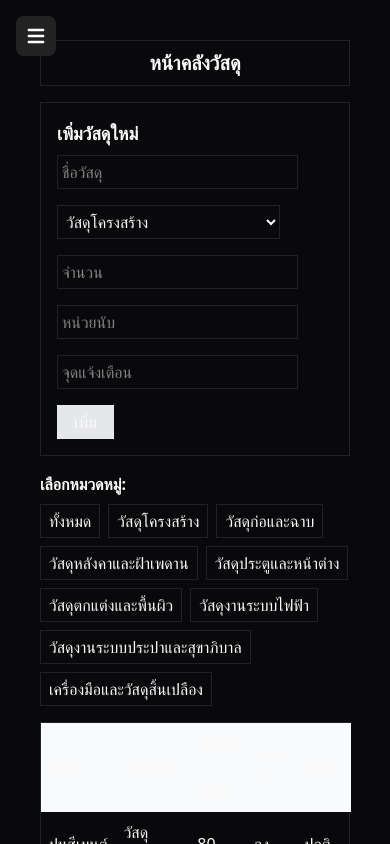
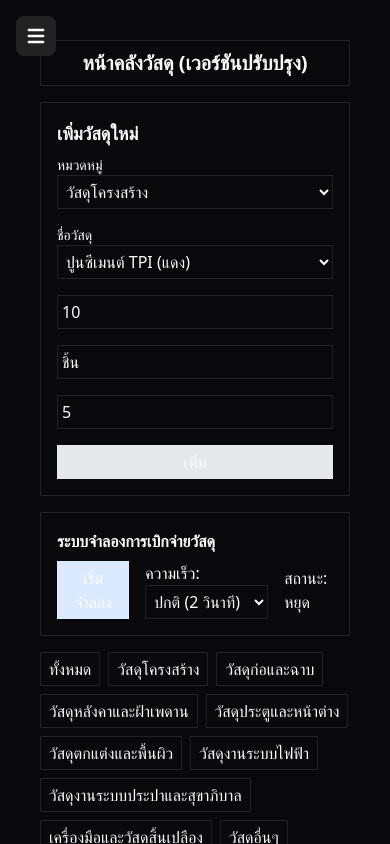
Before and after one commit to TimeSuwichak/Final, a React (Vite) app in the folder techjob-ts/: page /admin/Material in a window 390 px wide. Built offline with nearby package versions, Linux system fonts and the light colour scheme.

Commit message:
hilight btn admin nav update

```diff
--- a/techjob-ts/src/pages/admin/Material.tsx
+++ b/techjob-ts/src/pages/admin/Material.tsx
@@ -1,164 +1,257 @@
 // MaterialPage.tsx
 
-import React, { useState, useMemo } from 'react';
+import React, { useState, useMemo, useEffect, useRef } from 'react';
 
-// (1) กำหนด Type ของหมวดหมู่วัสดุ เพื่อให้เลือกใช้ได้สะดวกและไม่ผิดพลาด
-type MaterialCategory = 'วัสดุโครงสร้าง' | 'วัสดุก่อและฉาบ' | 'วัสดุหลังคาและฝ้าเพดาน' | 'วัสดุประตูและหน้าต่าง' | 'วัสดุตกแต่งและพื้นผิว' | 'วัสดุงานระบบไฟฟ้า' | 'วัสดุงานระบบประปาและสุขาภิบาล' | 'เครื่องมือและวัสดุสิ้นเปลือง';
+// (1) กำหนด Type ของหมวดหมู่วัสดุ เพิ่ม 'วัสดุอื่นๆ' สำหรับของที่ผู้ใช้เพิ่มเอง
+type MaterialCategory = 'วัสดุโครงสร้าง' | 'วัสดุก่อและฉาบ' | 'วัสดุหลังคาและฝ้าเพดาน' | 'วัสดุประตูและหน้าต่าง' | 'วัสดุตกแต่งและพื้นผิว' | 'วัสดุงานระบบไฟฟ้า' | 'วัสดุงานระบบประปาและสุขาภิบาล' | 'เครื่องมือและวัสดุสิ้นเปลือง' | 'วัสดุอื่นๆ';
 
-// (2) กำหนด Type (Interface) ของข้อมูลวัสดุแต่ละชิ้น
-// เปรียบเสมือนพิมพ์เขียวข้อมูลว่าวัสดุ 1 ชิ้นต้องมีข้อมูลอะไรบ้าง
+// (2) Interface ของ Material ยังคงเหมือนเดิม
 interface Material {
   id: number;
   name: string;
   category: MaterialCategory;
   quantity: number;
-  unit: string; // หน่วยนับ เช่น ชิ้น, เมตร, ถุง, กล่อง
-  lowStockThreshold: number; // จำนวนที่แจ้งเตือนว่าของใกล้หมด
+  unit: string;
+  lowStockThreshold: number;
 }
 
-// (3) สร้างข้อมูลวัสดุตัวอย่าง (Mock Data)
-// ในสถานการณ์จริง ข้อมูลส่วนนี้จะมาจากฐานข้อมูลหรือ API
-const sampleMaterials: Material[] = [
-  { id: 1, name: 'ปูนซีเมนต์', category: 'วัสดุโครงสร้าง', quantity: 80, unit: 'ถุง', lowStockThreshold: 50 },
+// (3) *** ใหม่: สร้างรายการวัสดุที่กำหนดไว้ล่วงหน้าตามแต่ละหมวดหมู่ ***
+// นี่คือฐานข้อมูลความรู้ของแอปเรา ทำให้ผู้ใช้เลือกจากรายการได้เลย
+const predefinedMaterials: Record<Exclude<MaterialCategory, 'วัสดุอื่นๆ'>, string[]> = {
+    'วัสดุโครงสร้าง': ['ปูนซีเมนต์ TPI (แดง)', 'ทรายหยาบ', 'หินคลุก', 'เหล็กเส้น DB12', 'เหล็กกล่อง 4x2 นิ้ว'],
+    'วัสดุก่อและฉาบ': ['อิฐมอญ', 'อิฐมวลเบา G4', 'ปูนก่อสำเร็จ', 'ปูนฉาบสำเร็จ'],
+    'วัสดุหลังคาและฝ้าเพดาน': ['กระเบื้องลอนคู่', 'แผ่นเมทัลชีท', 'ฉนวนกันความร้อน Stay Cool', 'แผ่นยิปซัม 9มม.', 'โครงซีลายน์'],
+    'วัสดุประตูและหน้าต่าง': ['วงกบไม้สังเคราะห์', 'บานประตู HDF', 'หน้าต่างอลูมิเนียมสำเร็จรูป', 'ลูกบิดประตู', 'บานพับ'],
+    'วัสดุตกแต่งและพื้นผิว': ['สีทาภายใน TOA', 'สีทาภายนอก Jotun', 'กระเบื้องแกรนิตโต้ 60x60', 'กาวซีเมนต์ (ปูกระเบื้อง)', 'ยาแนว'],
+    'วัสดุงานระบบไฟฟ้า': ['สายไฟ VAF 2x2.5', 'ท่อร้อยสายไฟ PVC (เหลือง)', 'สวิตช์ไฟ', 'ปลั๊กไฟ', 'ตู้คอนซูมเมอร์'],
+    'วัสดุงานระบบประปาและสุขาภิบาล': ['ท่อ PVC 4 หุน (ฟ้า)', 'ก๊อกน้ำ', 'ข้องอ 90 องศา', 'สามทาง', 'โถสุขภัณฑ์'],
+    'เครื่องมือและวัสดุสิ้นเปลือง': ['สกรูเกลียวปล่อย 1 นิ้ว', 'ตะปู', 'ใบตัดเหล็ก 4 นิ้ว', 'ถุงมือผ้า', 'แปรงทาสี'],
+};
+
+// (4) สร้าง Array ของหมวดหมู่ทั้งหมดสำหรับใช้ใน Dropdown
+const categories = Object.keys(predefinedMaterials) as Exclude<MaterialCategory, 'วัสดุอื่นๆ'>[];
+
+// ข้อมูลเริ่มต้นบางส่วน
+const initialMaterials: Material[] = [
+  { id: 1, name: 'ปูนซีเมนต์ TPI (แดง)', category: 'วัสดุโครงสร้าง', quantity: 80, unit: 'ถุง', lowStockThreshold: 50 },
   { id: 2, name: 'อิฐมอญ', category: 'วัสดุก่อและฉาบ', quantity: 4500, unit: 'ก้อน', lowStockThreshold: 5000 },
   { id: 3, name: 'สายไฟ VAF 2x2.5', category: 'วัสดุงานระบบไฟฟ้า', quantity: 8, unit: 'ม้วน', lowStockThreshold: 10 },
-  { id: 4, name: 'สีทาภายใน', category: 'วัสดุตกแต่งและพื้นผิว', quantity: 15, unit: 'ถัง', lowStockThreshold: 20 },
-  { id: 5, name: 'สกรูเกลียวปล่อย 1 นิ้ว', category: 'เครื่องมือและวัสดุสิ้นเปลือง', quantity: 45, unit: 'กล่อง', lowStockThreshold: 50 },
-  { id: 6, name: 'ท่อ PVC 4 หุน', category: 'วัสดุงานระบบประปาและสุขาภิบาล', quantity: 120, unit: 'เส้น', lowStockThreshold: 100 },
+  { id: 4, name: 'สีทาภายใน TOA', category: 'วัสดุตกแต่งและพื้นผิว', quantity: 15, unit: 'ถัง', lowStockThreshold: 20 },
 ];
 
-// (4) สร้าง Array ของหมวดหมู่ทั้งหมด เพื่อนำไปสร้างปุ่ม Filter
-const categories: MaterialCategory[] = ['วัสดุโครงสร้าง', 'วัสดุก่อและฉาบ', 'วัสดุหลังคาและฝ้าเพดาน', 'วัสดุประตูและหน้าต่าง', 'วัสดุตกแต่งและพื้นผิว', 'วัสดุงานระบบไฟฟ้า', 'วัสดุงานระบบประปาและสุขาภิบาล', 'เครื่องมือและวัสดุสิ้นเปลือง'];
+const MaterialPage = () => {
+  // (5) State จัดการข้อมูลหลัก และการกรอง
+  const [materials, setMaterials] = useState<Material[]>(initialMaterials);
+  const [selectedCategoryFilter, setSelectedCategoryFilter] = useState<MaterialCategory | 'ทั้งหมด'>('ทั้งหมด');
+
+  // (6) *** ใหม่: State ที่ซับซ้อนขึ้นสำหรับจัดการฟอร์มเพิ่มวัสดุ ***
+  const [formCategory, setFormCategory] = useState<Exclude<MaterialCategory, 'วัสดุอื่นๆ'>>(categories[0]);
+  const [formMaterialName, setFormMaterialName] = useState<string>(predefinedMaterials[categories[0]][0]);
+  const [customMaterialName, setCustomMaterialName] = useState('');
+  const [formQuantity, setFormQuantity] = useState('10');
+  const [formUnit, setFormUnit] = useState('ชิ้น');
+  const [formThreshold, setFormThreshold] = useState('5');
+
+  // (7) *** ใหม่: State สำหรับระบบจำลอง ***
+  const [isSimulationRunning, setIsSimulationRunning] = useState(false);
+  const [simulationSpeed, setSimulationSpeed] = useState(2000); // ms (2 วินาที)
+  const simulationIntervalRef = useRef<NodeJS.Timeout | null>(null); // useRef สำหรับเก็บ ID ของ interval
+
+  // (8) ฟังก์ชันสำหรับเพิ่มวัสดุใหม่ (ปรับปรุงให้รองรับทั้งแบบเลือกและแบบกำหนดเอง)
+  const handleAddMaterial = (e: React.FormEvent) => {
+    e.preventDefault();
+
+    // ตรวจสอบว่ากำลังเพิ่มวัสดุแบบกำหนดเองหรือไม่
+    const isCustom = formMaterialName === 'CUSTOM';
+    const name = isCustom ? customMaterialName : formMaterialName;
+    const category = isCustom ? 'วัสดุอื่นๆ' : formCategory;
+
+    if (!name.trim()) {
+        alert("กรุณากรอกชื่อวัสดุ");
+        return;
+    }
+
+    const newMaterial: Material = {
+      id: Date.now(),
+      name,
+      category,
+      quantity: parseInt(formQuantity, 10) || 0,
+      unit: formUnit,
+      lowStockThreshold: parseInt(formThreshold, 10) || 0,
+    };
+
+    setMaterials(prev => [...prev, newMaterial]);
+  };
+
+  // (9) *** ใหม่: ฟังก์ชันสำหรับกดปุ่ม "เบิก/สั่งซื้อ" ***
+  // ในที่นี้จะทำการจำลองการเติมสต็อกให้เต็ม
+  const handleRestockMaterial = (materialId: number) => {
+    setMaterials(prevMaterials =>
+      prevMaterials.map(material =>
+        material.id === materialId
+          ? { ...material, quantity: material.lowStockThreshold + 50 } // เติมของให้มากกว่าจุดแจ้งเตือน 50 หน่วย
+          : material
+      )
+    );
+  };
+
+  // (10) *** ใหม่: Logic ของระบบจำลองการใช้สต็อกด้วย useEffect ***
+  useEffect(() => {
+    // ถ้า isSimulationRunning เป็น false ให้เคลียร์ interval แล้วหยุดการทำงาน
+    if (!isSimulationRunning) {
+      if (simulationIntervalRef.current) {
+        clearInterval(simulationIntervalRef.current);
+      }
+      return;
+    }
+
+    // ถ้า isSimulationRunning เป็น true ให้สร้าง interval ขึ้นมา
+    simulationIntervalRef.current = setInterval(() => {
+      setMaterials(prev => {
+        if (prev.length === 0) return [];
+        // สุ่ม index ของวัสดุที่จะลดจำนวน
+        const randomIndex = Math.floor(Math.random() * prev.length);
+        // สุ่มจำนวนที่จะลด (1-5 หน่วย)
+        const amountToDecrease = Math.floor(Math.random() * 5) + 1;
+
+        return prev.map((material, index) => {
+          if (index === randomIndex) {
+            const newQuantity = Math.max(0, material.quantity - amountToDecrease); // ไม่ให้ติดลบ
+            return { ...material, quantity: newQuantity };
+          }
+          return material;
+        });
+      });
+    }, simulationSpeed);
+
+    // *** Cleanup Function: ส่วนที่สำคัญมาก ***
+    // ฟังก์ชันนี้จะถูกเรียกเมื่อ component ถูก unmount หรือเมื่อ dependencies (isSimulationRunning, simulationSpeed) เปลี่ยนไป
+    // เพื่อป้องกัน memory leak จาก interval ที่ทำงานค้างอยู่
+    return () => {
+      if (simulationIntervalRef.current) {
+        clearInterval(simulationIntervalRef.current);
+      }
+    };
+  }, [isSimulationRunning, simulationSpeed]);
 
 
-const MaterialPage = () => {
+  // (11) กรองข้อมูลสำหรับแสดงในตาราง (เหมือนเดิม)
+  const filteredMaterials = useMemo(() => {
+    if (selectedCategoryFilter === 'ทั้งหมด') return materials;
+    return materials.filter(m => m.category === selectedCategoryFilter);
+  }, [materials, selectedCategoryFilter]);
 
-  // (5) สร้าง State สำหรับจัดการข้อมูลในหน้านี้
-  // materials: เก็บรายการวัสดุทั้งหมด
-  const [materials, setMaterials] = useState<Material[]>(sampleMaterials);
-  // selectedCategory: เก็บหมวดหมู่ที่ผู้ใช้เลือกสำหรับกรองข้อมูล
-  const [selectedCategory, setSelectedCategory] = useState<MaterialCategory | 'ทั้งหมด'>('ทั้งหมด');
-
-  // (6) สร้าง State สำหรับเก็บข้อมูลจากฟอร์ม "เพิ่มวัสดุ"
-  // ใช้ object เดียวเพื่อจัดการ state ของฟอร์มทั้งหมดให้ง่ายขึ้น
-  const [newMaterialForm, setNewMaterialForm] = useState({
-      name: '',
-      category: categories[0], // ตั้งค่าเริ่มต้นเป็นหมวดหมู่แรก
-      quantity: '0',
-      unit: '',
-      lowStockThreshold: '10'
-  });
-
-  // (7) ฟังก์ชันสำหรับจัดการการเปลี่ยนแปลงข้อมูลในฟอร์ม
-  // เมื่อผู้ใช้พิมพ์หรือเลือกข้อมูลในฟอร์ม มันจะอัปเดต state `newMaterialForm`
-  const handleFormChange = (e: React.ChangeEvent<HTMLInputElement | HTMLSelectElement>) => {
-      const { name, value } = e.target;
-      setNewMaterialForm(prevState => ({
-          ...prevState,
-          [name]: value
-      }));
-  };
-
-  // (8) ฟังก์ชันสำหรับเพิ่มวัสดุใหม่เมื่อกดปุ่ม "เพิ่ม"
-  const handleAddMaterial = (e: React.FormEvent) => {
-      e.preventDefault(); // ป้องกันไม่ให้หน้าเว็บโหลดใหม่เมื่อกด submit form
-
-      const newMaterial: Material = {
-          id: Date.now(), // ใช้ timestamp ปัจจุบันเป็น ID ชั่วคราว (ในแอปจริงควรใช้ ID จากฐานข้อมูล)
-          name: newMaterialForm.name,
-          category: newMaterialForm.category as MaterialCategory,
-          quantity: parseInt(newMaterialForm.quantity, 10), // แปลง string เป็น number
-          unit: newMaterialForm.unit,
-          lowStockThreshold: parseInt(newMaterialForm.lowStockThreshold, 10),
-      };
-
-      // เพิ่มวัสดุใหม่เข้าไปใน state `materials`
-      setMaterials(prevMaterials => [...prevMaterials, newMaterial]);
-
-      // ล้างค่าในฟอร์ม (ยังไม่ได้ทำในโค้ดนี้เพื่อให้ง่าย)
-  };
-
-  // (9) กรองข้อมูลวัสดุตามหมวดหมู่ที่เลือก
-  // ใช้ useMemo เพื่อให้การกรองนี้ทำงานเมื่อ `materials` หรือ `selectedCategory` เปลี่ยนแปลงเท่านั้น
-  // ช่วยเพิ่มประสิทธิภาพ (Performance) ไม่ให้ต้องกรองใหม่ทุกครั้งที่ re-render
-  const filteredMaterials = useMemo(() => {
-    if (selectedCategory === 'ทั้งหมด') {
-      return materials;
-    }
-    return materials.filter(material => material.category === selectedCategory);
-  }, [materials, selectedCategory]);
-
+  // (12) *** ใหม่: รายการวัสดุใน Dropdown จะเปลี่ยนตามหมวดหมู่ที่เลือกในฟอร์ม ***
+  const materialOptions = useMemo(() => {
+      return predefinedMaterials[formCategory] || [];
+  }, [formCategory]);
 
   return (
     <div className="p-4">
-      <p className="text-center border p-2 text-xl font-bold mb-4">หน้าคลังวัสดุ</p>
+      <p className="text-center border p-2 text-xl font-bold mb-4">หน้าคลังวัสดุ (เวอร์ชันปรับปรุง)</p>
 
-      {/* === ส่วนฟอร์มสำหรับเพิ่มวัสดุ === */}
+      {/* === ส่วนฟอร์มสำหรับเพิ่มวัสดุ (ปรับปรุงใหม่) === */}
       <div className="border p-4 mb-4">
           <h2 className="text-lg font-bold mb-2">เพิ่มวัสดุใหม่</h2>
-          <form onSubmit={handleAddMaterial} className="flex flex-wrap gap-4 items-end">
-              <input name="name" onChange={handleFormChange} placeholder="ชื่อวัสดุ" className="border p-1"/>
-              <select name="category" onChange={handleFormChange} className="border p-1">
-                  {categories.map(cat => <option key={cat} value={cat}>{cat}</option>)}
-              </select>
-              <input name="quantity" type="number" onChange={handleFormChange} placeholder="จำนวน" className="border p-1"/>
-              <input name="unit" onChange={handleFormChange} placeholder="หน่วยนับ" className="border p-1"/>
-              <input name="lowStockThreshold" type="number" onChange={handleFormChange} placeholder="จุดแจ้งเตือน" className="border p-1"/>
-              <button type="submit" className="border px-4 py-1 bg-gray-200">เพิ่ม</button>
+          <form onSubmit={handleAddMaterial} className="grid grid-cols-1 md:grid-cols-3 lg:grid-cols-5 gap-4 items-end">
+              {/* เลือกหมวดหมู่ */}
+              <div>
+                  <label className="block text-sm font-medium">หมวดหมู่</label>
+                  <select value={formCategory} onChange={e => {
+                      setFormCategory(e.target.value as Exclude<MaterialCategory, 'วัสดุอื่นๆ'>);
+                      setFormMaterialName(predefinedMaterials[e.target.value as keyof typeof predefinedMaterials][0]); // ตั้งค่า default ของวัสดุ
+                  }} className="border p-1 w-full">
+                      {categories.map(cat => <option key={cat} value={cat}>{cat}</option>)}
+                  </select>
+              </div>
+
+              {/* เลือกชื่อวัสดุ (หรือกำหนดเอง) */}
+              <div>
+                  <label className="block text-sm font-medium">ชื่อวัสดุ</label>
+                  <select value={formMaterialName} onChange={e => setFormMaterialName(e.target.value)} className="border p-1 w-full">
+                      {materialOptions.map(name => <option key={name} value={name}>{name}</option>)}
+                      <option value="CUSTOM">-- เพิ่มวัสดุอื่น ๆ --</option>
+                  </select>
+              </div>
+
+              {/* ช่องกรอกชื่อวัสดุเอง (จะแสดงเมื่อเลือก 'เพิ่มวัสดุอื่นๆ') */}
+              {formMaterialName === 'CUSTOM' && (
+                  <div>
+                      <label className="block text-sm font-medium">ระบุชื่อวัสดุเอง</label>
+                      <input value={customMaterialName} onChange={e => setCustomMaterialName(e.target.value)} placeholder="เช่น 'กระเบื้องลายหินอ่อน'" className="border p-1 w-full"/>
+                  </div>
+              )}
+
+              {/* กรอกจำนวน, หน่วย, และจุดแจ้งเตือน */}
+              <input value={formQuantity} onChange={e => setFormQuantity(e.target.value)} type="number" placeholder="จำนวน" className="border p-1"/>
+              <input value={formUnit} onChange={e => setFormUnit(e.target.value)} placeholder="หน่วยนับ" className="border p-1"/>
+              <input value={formThreshold} onChange={e => setFormThreshold(e.target.value)} type="number" placeholder="จุดแจ้งเตือน" className="border p-1"/>
+
+              <button type="submit" className="border px-4 py-1 bg-gray-200 hover:bg-gray-300 col-span-full md:col-span-1">เพิ่ม</button>
           </form>
       </div>
 
-      {/* === ส่วนสำหรับ Filter หมวดหมู่ === */}
-      <div className="mb-4">
-        <p className="font-bold mb-2">เลือกหมวดหมู่:</p>
-        <div className="flex flex-wrap gap-2">
-          <button onClick={() => setSelectedCategory('ทั้งหมด')} className="border px-2 py-1">
-            ทั้งหมด
-          </button>
-          {categories.map(category => (
-            <button key={category} onClick={() => setSelectedCategory(category)} className="border px-2 py-1">
-              {category}
+      {/* === ส่วนควบคุมระบบจำลอง *** */}
+      <div className="border p-4 mb-4">
+        <h3 className="text-md font-bold mb-2">ระบบจำลองการเบิกจ่ายวัสดุ</h3>
+        <div className="flex items-center gap-4">
+            <button onClick={() => setIsSimulationRunning(prev => !prev)} className="border px-4 py-1 bg-blue-100">
+                {isSimulationRunning ? 'หยุดจำลอง' : 'เริ่มจำลอง'}
             </button>
-          ))}
+            <div>
+                <label>ความเร็ว: </label>
+                <select value={simulationSpeed} onChange={e => setSimulationSpeed(Number(e.target.value))} className="border p-1">
+                    <option value={3000}>ช้า (3 วินาที)</option>
+                    <option value={2000}>ปกติ (2 วินาที)</option>
+                    <option value={500}>เร็ว (0.5 วินาที)</option>
+                </select>
+            </div>
+            <p>สถานะ: {isSimulationRunning ? 'ทำงาน' : 'หยุด'}</p>
         </div>
       </div>
 
-      {/* === ส่วนตารางแสดงผล === */}
+      {/* === Filter (ใช้หมวดหมู่ทั้งหมดรวมถึง 'วัสดุอื่นๆ') === */}
+      <div className="flex flex-wrap gap-2 mb-4">
+        <button onClick={() => setSelectedCategoryFilter('ทั้งหมด')} className="border px-2 py-1">ทั้งหมด</button>
+        {[...categories, 'วัสดุอื่นๆ'].map(cat => <button key={cat} onClick={() => setSelectedCategoryFilter(cat)} className="border px-2 py-1">{cat}</button>)}
+      </div>
+
+      {/* === ตารางแสดงผล (ปรับปรุงเรื่องสีและปุ่ม) === */}
       <div className="border">
         <table className="w-full">
-          {/* หัวตาราง */}
           <thead>
-            <tr className="border-b bg-gray-50">
+            <tr className="border-b bg-muted/50"> {/* ใช้สีจาก shadcn theme: muted */}
               <th className="p-2 text-left">ชื่อวัสดุ</th>
               <th className="p-2 text-left">หมวดหมู่</th>
               <th className="p-2 text-left">จำนวนคงเหลือ</th>
-              <th className="p-2 text-left">หน่วยนับ</th>
               <th className="p-2 text-left">สถานะ</th>
+              <th className="p-2 text-left">การดำเนินการ</th>
             </tr>
           </thead>
-          {/* เนื้อหาตาราง */}
           <tbody>
-            {/* (10) วน Loop ข้อมูลที่ผ่านการกรองแล้วเพื่อสร้างแถวของตาราง */}
             {filteredMaterials.map(material => {
-
-              // (11) ตรวจสอบเงื่อนไขว่าวัสดุใกล้หมดสต็อกหรือไม่
               const isLowStock = material.quantity <= material.lowStockThreshold;
-
-              // (12) กำหนด class ให้กับแถวเมื่อของใกล้หมด เพื่อให้เห็นเด่นชัด
-              const rowClass = isLowStock ? 'bg-red-100' : '';
+              // *** ใหม่: ใช้ class ที่อิงกับ theme ของ shadcn ***
+              // bg-destructive/10 คือสีแดงโปร่งแสง 10%, text-destructive คือสีตัวอักษรแดง
+              const rowClass = isLowStock ? 'bg-destructive/10' : '';
 
               return (
                 <tr key={material.id} className={`border-b ${rowClass}`}>
                   <td className="p-2">{material.name}</td>
                   <td className="p-2">{material.category}</td>
-                  <td className="p-2">{material.quantity}</td>
-                  <td className="p-2">{material.unit}</td>
+                  <td className="p-2">{material.quantity} {material.unit}</td>
                   <td className="p-2">
-                    {/* (13) แสดงข้อความแจ้งเตือนในคอลัมน์ "สถานะ" */}
                     {isLowStock ? (
-                      <span className="text-red-600 font-bold">ใกล้หมด</span>
+                      <span className="font-bold text-destructive">ใกล้หมด</span>
                     ) : (
-                      <span>ปกติ</span>
+                      <span className="text-green-600">ปกติ</span>
+                    )}
+                  </td>
+                  <td className="p-2">
+                    {isLowStock && (
+                      <button onClick={() => handleRestockMaterial(material.id)} className="border px-2 py-1 text-sm bg-blue-500 text-white">
+                        เบิก/สั่งซื้อ
+                      </button>
                     )}
                   </td>
                 </tr>
```
Also changed, not shown: techjob-ts/src/components/admin/AdminNavbar.tsx (+37 -28 lines).
